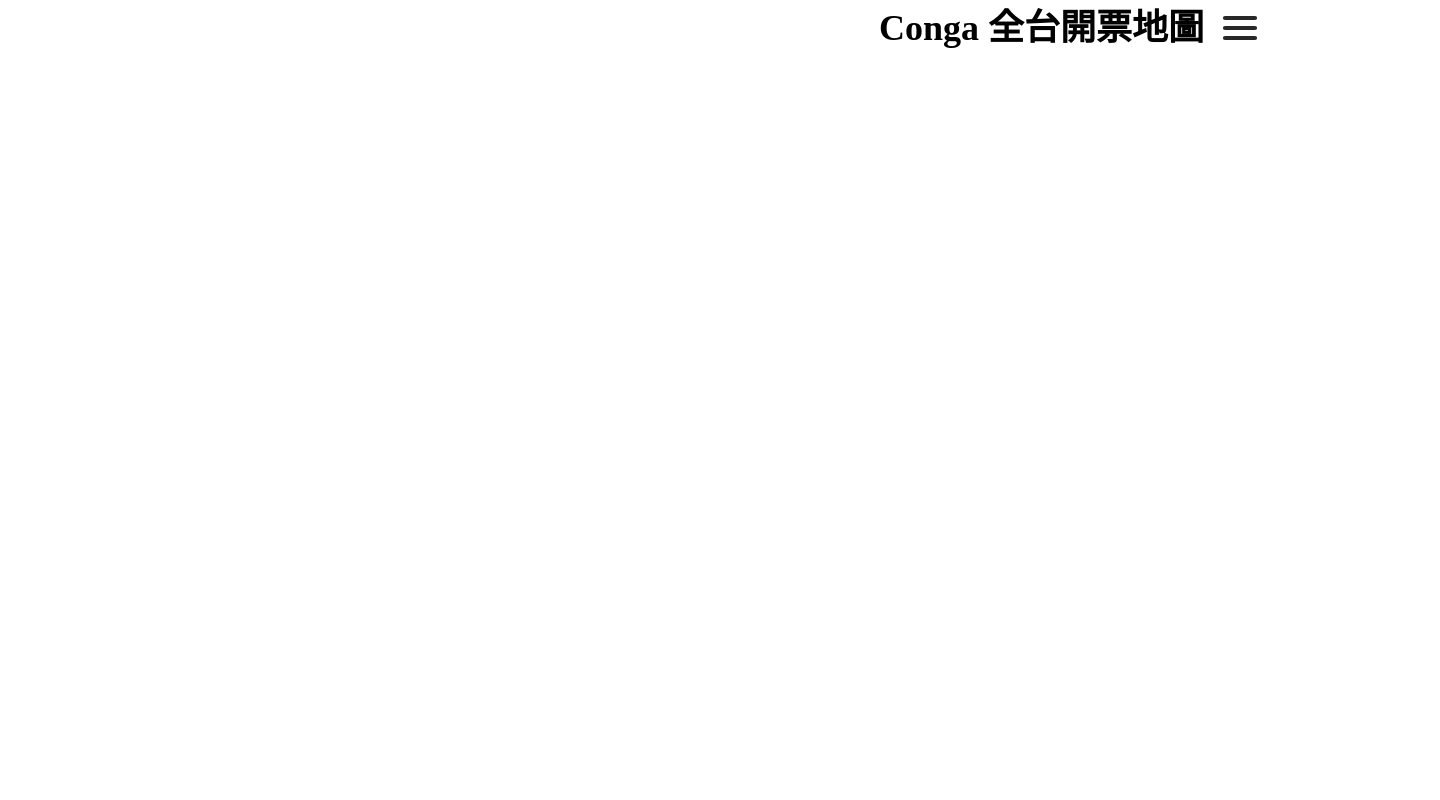
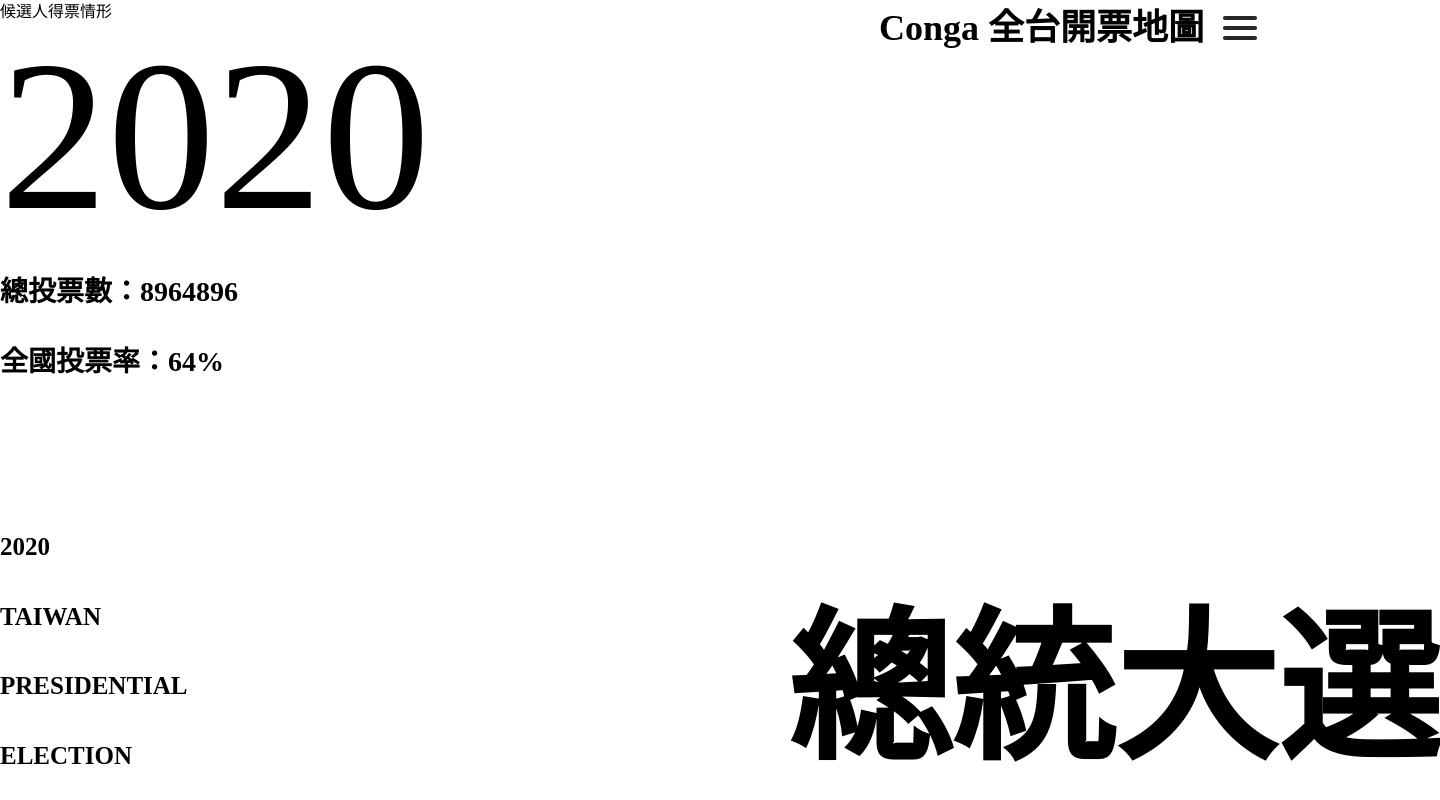
Before and after one commit to Conga-TheF2E/historical-election-map, a Next.js app: page / in a window 1280 px wide. Shown: the whole page, 1440 px wide, since content can reach past the window. Built offline with nearby package versions, Linux system fonts and the light colour scheme; a web font is replaced by a local one.

Commit message:
feat: init index page

```diff
--- a/app/page.js
+++ b/app/page.js
@@ -1,9 +1,11 @@
 import Navbar from "@/components/layout/Navbar";
+import Index from "@/components/layout/Index";
 
 export default function Home() {
   return (
     <main className="font-GenSekiGothic-R">
       <Navbar />
+      <Index />
     </main>
   );
 }
--- /dev/null
+++ b/components/layout/Index.js
@@ -0,0 +1,40 @@
+"use client";
+import React, { useLayoutEffect, useRef } from "react";
+import { gsap } from "gsap/dist/gsap";
+import { selection } from 'd3';
+
+function Index() {
+  const root = useRef(null);
+
+  return (
+    <section className='w-[1440px] mx-auto relative h-screen'>
+        <div className='absolute top-7'>
+            <h1 className='text-[215px] leading-[215px]'>2020</h1>
+            <div className='text-[28px] font-bold mt-7'>
+                <div>總投票數：8964896</div>
+                <div className='mt-7'>全國投票率：64%</div>
+            </div>
+        </div>
+        <div className='absolute bottom-[26px] font-extrabold text-[25px] flex flex-col gap-8'>
+            <div>2020</div>
+            <div>TAIWAN</div>
+            <div>PRESIDENTIAL</div>
+            <div>ELECTION</div>
+        </div>
+        <div className='bg-primary text-white py-6 px-[44px] font-black text-[40px] absolute top-1/2 left-1/2 -translate-x-1/2 -translate-y-1/2'>
+            ＞ 進入開票地圖 ＜
+        </div>
+        <div>
+            <div>候選人得票情形</div>
+        </div>
+        <div>
+            <div></div>
+            <div></div>
+            <div></div>
+        </div>
+        <h1 className='font-black text-[163px] leading-[163px] absolute bottom-[26px] right-0'>總統大選</h1>
+    </section>
+  );
+}
+
+export default Index;
--- a/components/layout/Navbar.js
+++ b/components/layout/Navbar.js
@@ -24,7 +24,7 @@ function Navbar() {
 
   return (
     <section
-      className="flex items-center justify-end gap-4 px-5 py-2"
+      className="fixed flex w-full items-center justify-end gap-4 px-5 py-2"
       ref={root}
     >
       <h1 className="title text-4xl font-semibold">Conga 全台開票地圖</h1>
--- a/package.json
+++ b/package.json
@@ -16,6 +16,7 @@
     "gsap": "^3.12.2",
     "lucide-react": "^0.292.0",
     "next": "14.0.1",
+    "nvm": "0.0.4",
     "react": "^18",
     "react-dom": "^18",
     "tailwind-merge": "^2.0.0",
--- a/tailwind.config.js
+++ b/tailwind.config.js
@@ -8,6 +8,9 @@ module.exports = {
     './src/**/*.{js,jsx}',
 	],
   theme: {
+    fontFamily: {
+      'genseki': ['Genseki', 'sans-serif'],
+    },
     container: {
       center: true,
       padding: "2rem",
```
Also changed, not shown: app/globals.css (line endings or trailing spaces), 1 other file (tests, documents, lock files or other folders).
